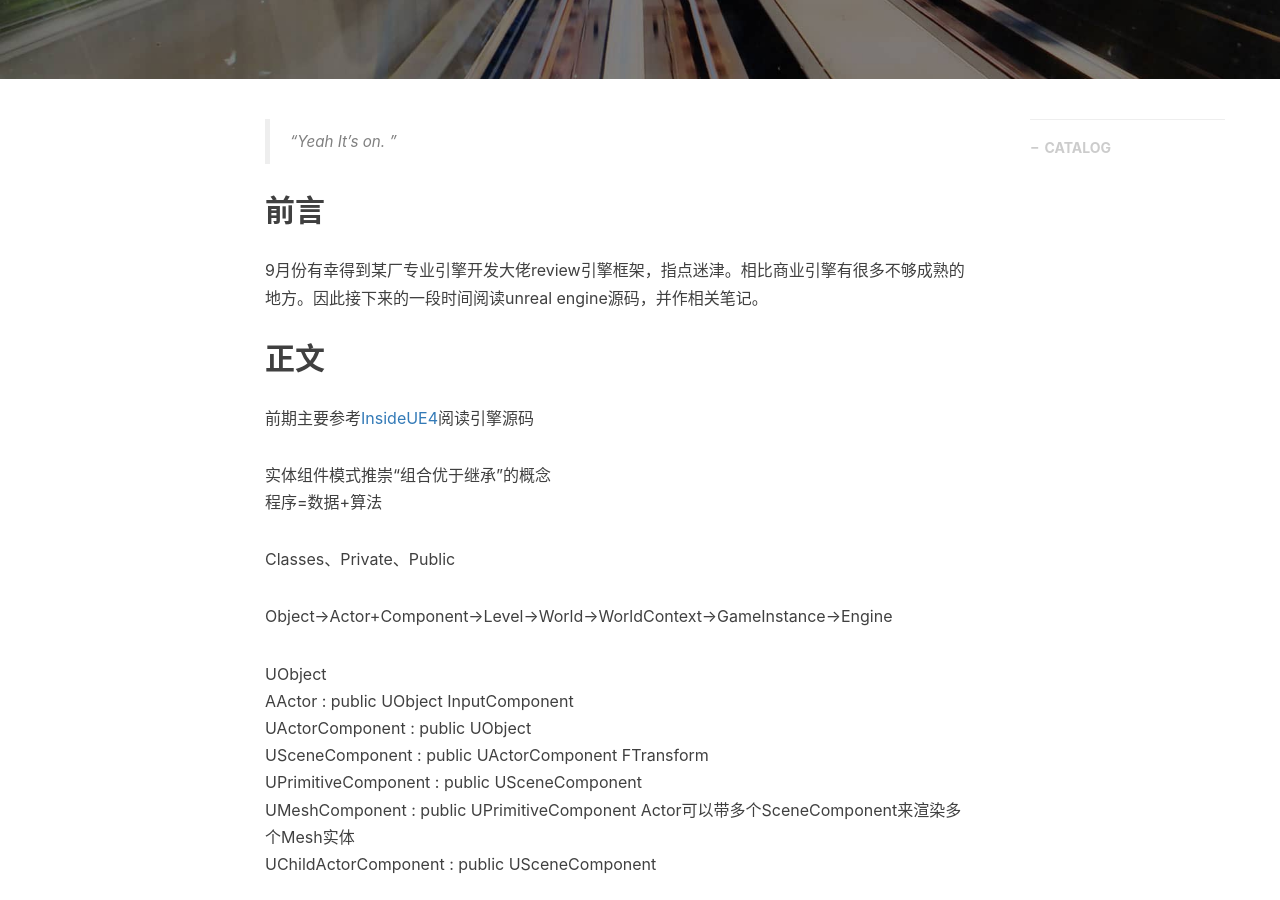
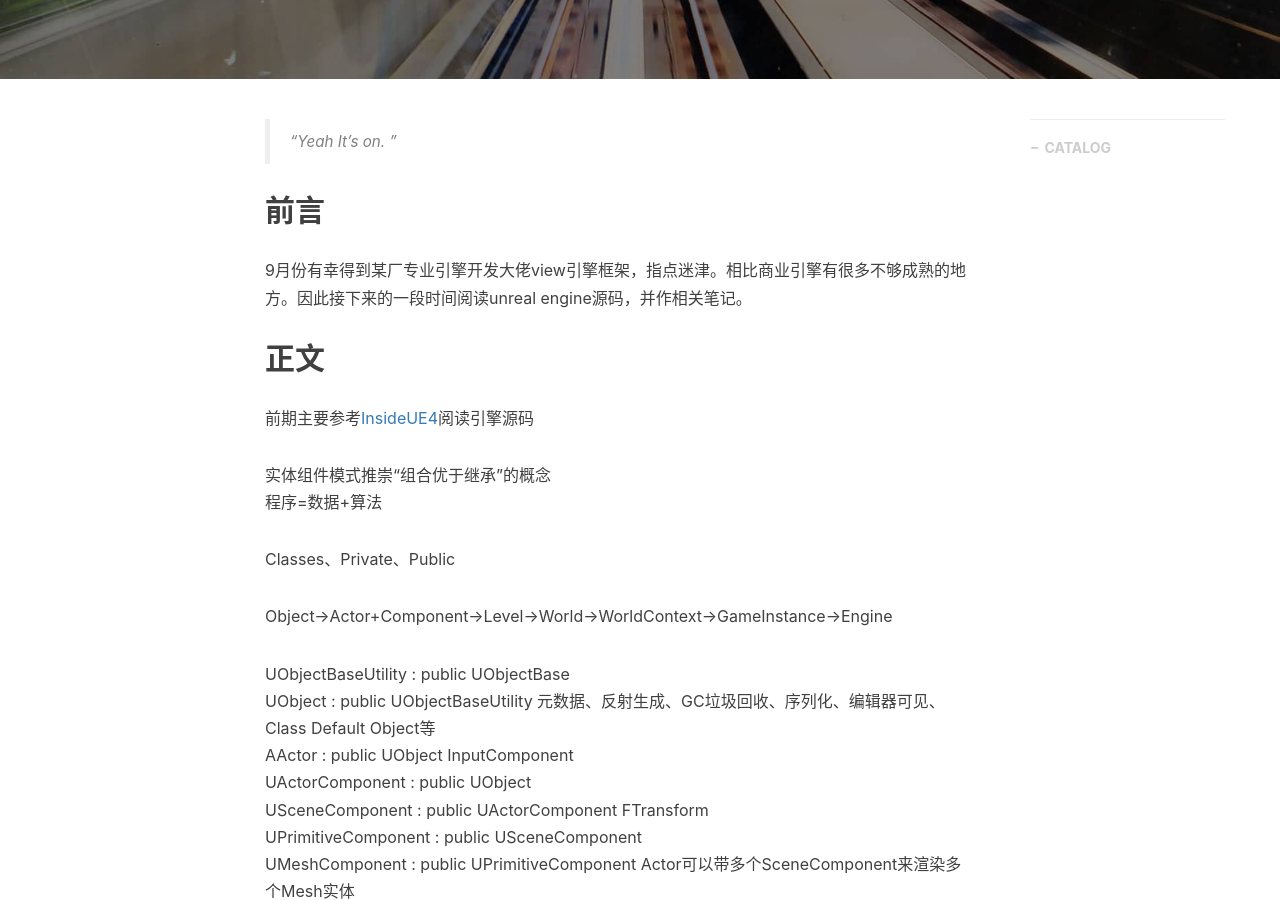
Before and after one commit to huangx916/huangx916.github.io, a Jekyll site: the page built from _posts/2018-10-06-ue4note.markdown, in a window 1280 px wide and 900 px high, scrolled down 444 px. Built offline with Jekyll 4.4.1, drawn with Linux system fonts in a browser that asks for light colours; nearby versions of some CDN libraries; comment, search, counter and statistics services are not loaded; some of the changed text lies outside the part shown.

Commit message:
ue4 note

```diff
--- a/_posts/2018-10-06-ue4note.markdown
+++ b/_posts/2018-10-06-ue4note.markdown
@@ -13,7 +13,7 @@ tags:
 > “Yeah It's on. ”
 
 ## 前言
-9月份有幸得到某厂专业引擎开发大佬review引擎框架，指点迷津。相比商业引擎有很多不够成熟的地方。因此接下来的一段时间阅读unreal engine源码，并作相关笔记。
+9月份有幸得到某厂专业引擎开发大佬view引擎框架，指点迷津。相比商业引擎有很多不够成熟的地方。因此接下来的一段时间阅读unreal engine源码，并作相关笔记。
 ## 正文
 前期主要参考[InsideUE4](https://zhuanlan.zhihu.com/insideue4)阅读引擎源码
 
@@ -24,7 +24,8 @@ Classes、Private、Public
 
 Object->Actor+Component->Level->World->WorldContext->GameInstance->Engine
 
-UObject
+UObjectBaseUtility : public UObjectBase
+UObject : public UObjectBaseUtility					元数据、反射生成、GC垃圾回收、序列化、编辑器可见、Class Default Object等
 AActor : public UObject								InputComponent
 UActorComponent : public UObject
 USceneComponent : public UActorComponent			FTransform
@@ -70,6 +71,7 @@ UGameInstance里的接口大概有4类：
 2. Player的创建，如CreateLocalPlayer，GetLocalPlayers之类的。
 3. GameMode的重载修改，这是从4.14新增加进来改进，本来你只能为特定的某个Map配置好GameModeClass，但是现在GameInstance允许你重载它的PreloadContentForURL、CreateGameModeForURL和OverrideGameModeClass方法来hook改变这一流程。
 4. OnlineSession的管理，这部分逻辑跟网络的机制有关（到时候再详细介绍），目前可以简单理解为有一个网络会话的管理辅助控制类。
+USaveGame : public UObject
 
 ## 后记
 持续更新中...
```
